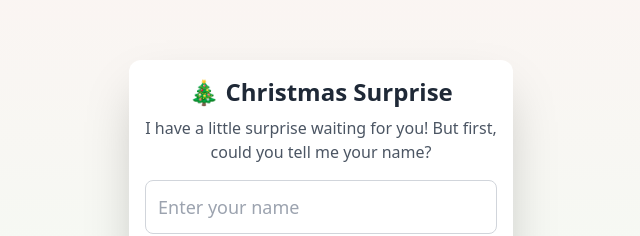
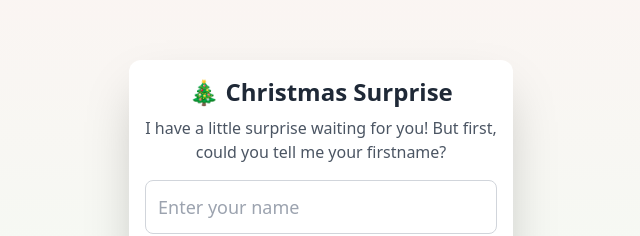
Before and after one commit to Tiann-Paete/surprise-card, a Next.js app: page / in a window 1280 px wide. Shown: the part 213-449 px from the top of the page, without its empty margins (319-959 px from the left). Built offline with nearby package versions, Linux system fonts and the light colour scheme; a web font is replaced by a local one.

Commit message:
this one is last

```diff
--- a/src/pages/index.js
+++ b/src/pages/index.js
@@ -24,7 +24,7 @@ export default function Home() {
               🎄 Christmas Surprise
             </h1>
             <p className="text-gray-600">
-              I have a little surprise waiting for you! But first, could you tell me your name?
+              I have a little surprise waiting for you! But first, could you tell me your firstname?
             </p>
           </div>
 
```
